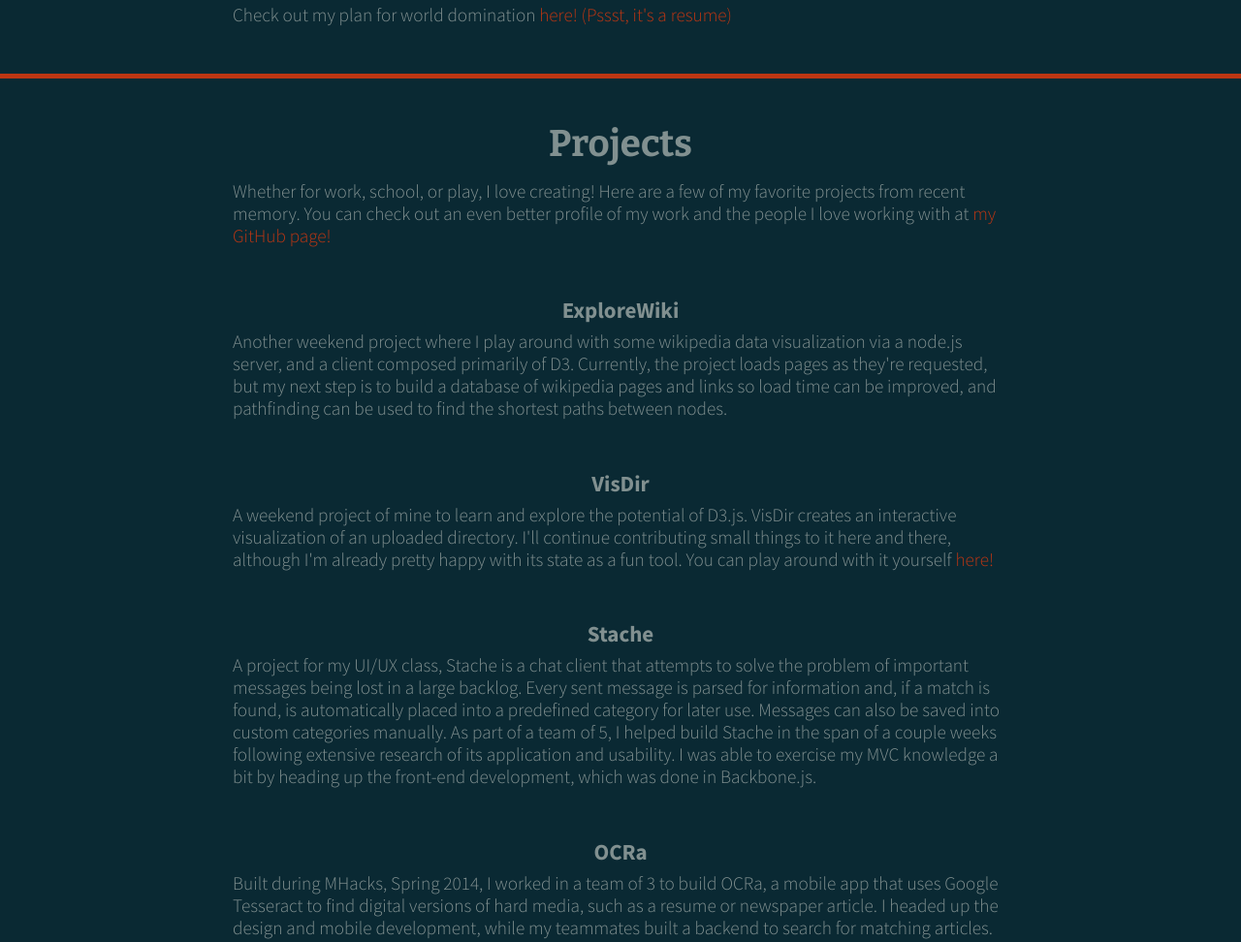
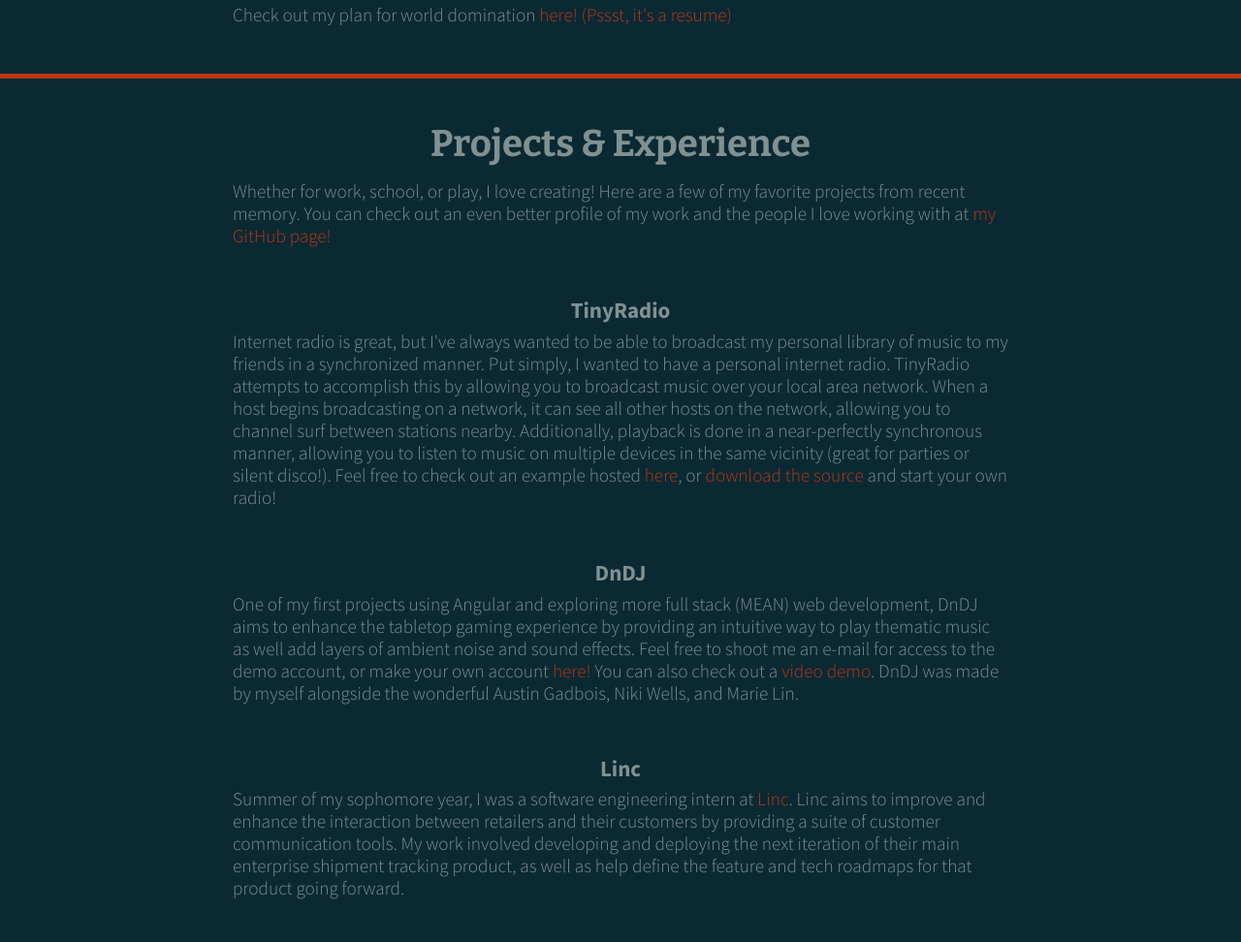
Before and after one commit to bladechapman/PersonalSite, a plain HTML site: page index.html in a window 1280 px wide. Shown: the part 1254-2226 px from the top of the page at 97% size. Drawn offline with nearby package versions, Linux system fonts and the light colour scheme.

Commit message:
update for 9/8/2015

```diff
--- a/index.html
+++ b/index.html
@@ -48,9 +48,24 @@
 	<div id="projects">
 		<div class="sep"></div>
 		<div class="txt">
-		<h1>Projects</h1>
+		<h1>Projects & Experience</h1>
 		<p>
 			Whether for work, school, or play, I love creating! Here are a few of my favorite projects from recent memory. You can check out an even better profile of my work and the people I love working with at <a href="http://www.github.com/bladechapman" target="_blank">my GitHub page!</a>
+		</p>
+
+		<h6>TinyRadio</h6>
+		<p>
+			Internet radio is great, but I've always wanted to be able to broadcast my personal library of music to my friends in a synchronized manner. Put simply, I wanted to have a personal internet radio. TinyRadio attempts to accomplish this by allowing you to broadcast music over your local area network. When a host begins broadcasting on a network, it can see all other hosts on the network, allowing you to channel surf between stations nearby. Additionally, playback is done in a near-perfectly synchronous manner, allowing you to listen to music on multiple devices in the same vicinity (great for parties or silent disco!). Feel free to check out an example hosted <a target="_blank" href="http://bladeismyna.me:8000">here</a>, or <a target="_blank" href="https://github.com/bladechapman/TinyRadio">download the source</a> and start your own radio!
+		</p>
+
+		<h6>DnDJ</h6>
+		<p>
+			One of my first projects using Angular and exploring more full stack (MEAN) web development, DnDJ aims to enhance the tabletop gaming experience by providing an intuitive way to play thematic music as well add layers of ambient noise and sound effects. Feel free to shoot me an e-mail for access to the demo account, or make your own account <a target="_blank" href="http://bladeismyna.me:3000">here!</a> You can also check out a <a target="_blank" href="https://www.youtube.com/watch?v=_AKfxFx77aI&feature=youtu.be">video demo</a>. DnDJ was made by myself alongside the wonderful Austin Gadbois, Niki Wells, and Marie Lin.
+		</p>
+
+		<h6>Linc</h6>
+		<p>
+		Summer of my sophomore year, I was a software engineering intern at <a href="http://www.letslinc.com/">Linc</a>. Linc aims to improve and enhance the interaction between retailers and their customers by providing a suite of customer communication tools. My work involved developing and deploying the next iteration of their main enterprise shipment tracking product, as well as help define the feature and tech roadmaps for that product going forward.
 		</p>
 
 		<h6>ExploreWiki</h6>
@@ -101,11 +116,6 @@
 		<h6>Air-Rise</h6>
 		<p>
 			Facebook 2013 Midwest Regional Hackathon Entry! Using similar technology to Toss, Air-rise allows users to take images through a mobile app and send it instantly to a computer's clipboard via a desktop client running in the background. The desktop client is cross-platform, and comes complete with fancy notifications when an image is recieved! We also used our own modified version of Base 64 encoding to reduce network communication time.
-		</p>
-
-		<h6>Bounce</h6>
-		<p>
-			A small billiards-style iOS game built on top of Cocos2D. I continue to work on it occasionally, although am unlikely to publish it. In addition to teaching myself iOS development during this project, I also learned how to design custom assets and built a light, albeit crude, physics engine to handle the billard collisions.
 		</p>
 
 		<h6>This Website!</h6>
```
